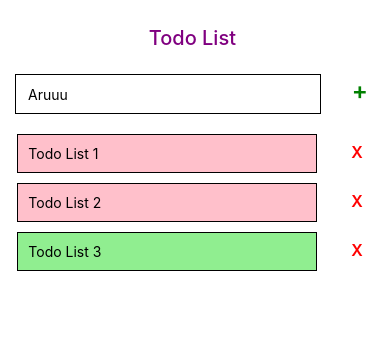
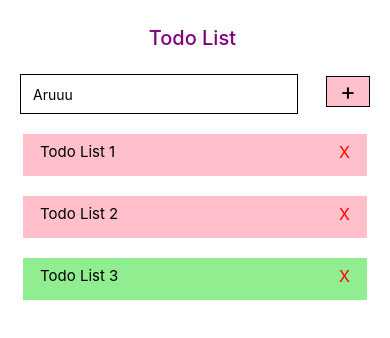
Before and after one commit to singhsnehaa/ReduxToolkit, a React Native app: screen / in a window 390 px wide. Shown: the top 338 px of the page. Built offline with nearby package versions, Linux system fonts and the light colour scheme.

Commit message:
UI improvment

```diff
--- a/src/screen/TodoList.jsx
+++ b/src/screen/TodoList.jsx
@@ -48,17 +48,20 @@ const TodoList = () => {
       </View>
 
       {todoList.map(todo => (
-        <View style={styles.listWrap2} key={todo.id}>
+        <View
+          style={[
+            styles.listWrap2,
+            {
+              backgroundColor: todo.isCompleted ? 'lightgreen' : 'pink',
+            },
+          ]}
+          key={todo.id}>
           <TouchableOpacity
             onPress={() => toggleTodoItem(todo.id)}
-            style={[
-              styles.listWrp,
-              {
-                backgroundColor: todo.isCompleted ? 'lightgreen' : 'pink',
-              },
-            ]}>
-            <Text>{todo.title}</Text>
+            style={styles.listWrp}>
+            <Text style={styles.title}>{todo.title}</Text>
           </TouchableOpacity>
+
           <TouchableOpacity onPress={() => deleteTodoItem(todo.id)}>
             <Text style={styles.plusBtn}>X</Text>
           </TouchableOpacity>
@@ -77,35 +80,42 @@ const styles = StyleSheet.create({
     color: 'purple',
     alignItems: 'center',
     alignSelf: 'center',
-    marginVertical: 14
+    marginVertical: 14,
   },
   listWrap2: {
     flexDirection: 'row',
     justifyContent: 'space-around',
     marginTop: 10,
+    width: '88%',
+    backgroundColor: 'pink',
+    alignSelf: 'center',
+    height: 42,
+    marginBottom: 10,
   },
   listWrp: {
-    borderWidth: 1,
-    padding: 10,
     flex: 0.8,
-    backgroundColor: 'pink',
+    marginTop: 8,
+  },
+  title: {
+    fontSize: 15,
+    color: 'black',
   },
   plusBtn: {
-    fontWeight: '600',
+    fontWeight: '400',
     fontSize: 16,
     color: 'red',
-    marginRight: 10,
     marginTop: 8,
   },
   addsBtn: {
-    fontWeight: '600',
+    fontWeight: '400',
     fontSize: 24,
-    color: 'green',
-    marginRight: 7,
     marginTop: 2,
+    borderWidth: 1,
+    backgroundColor: 'pink',
+    paddingHorizontal: 13,
   },
   inputWrp: {
-    marginHorizontal: 15,
+    marginHorizontal: 20,
     marginVertical: 10,
     flexDirection: 'row',
     justifyContent: 'space-between',
```
